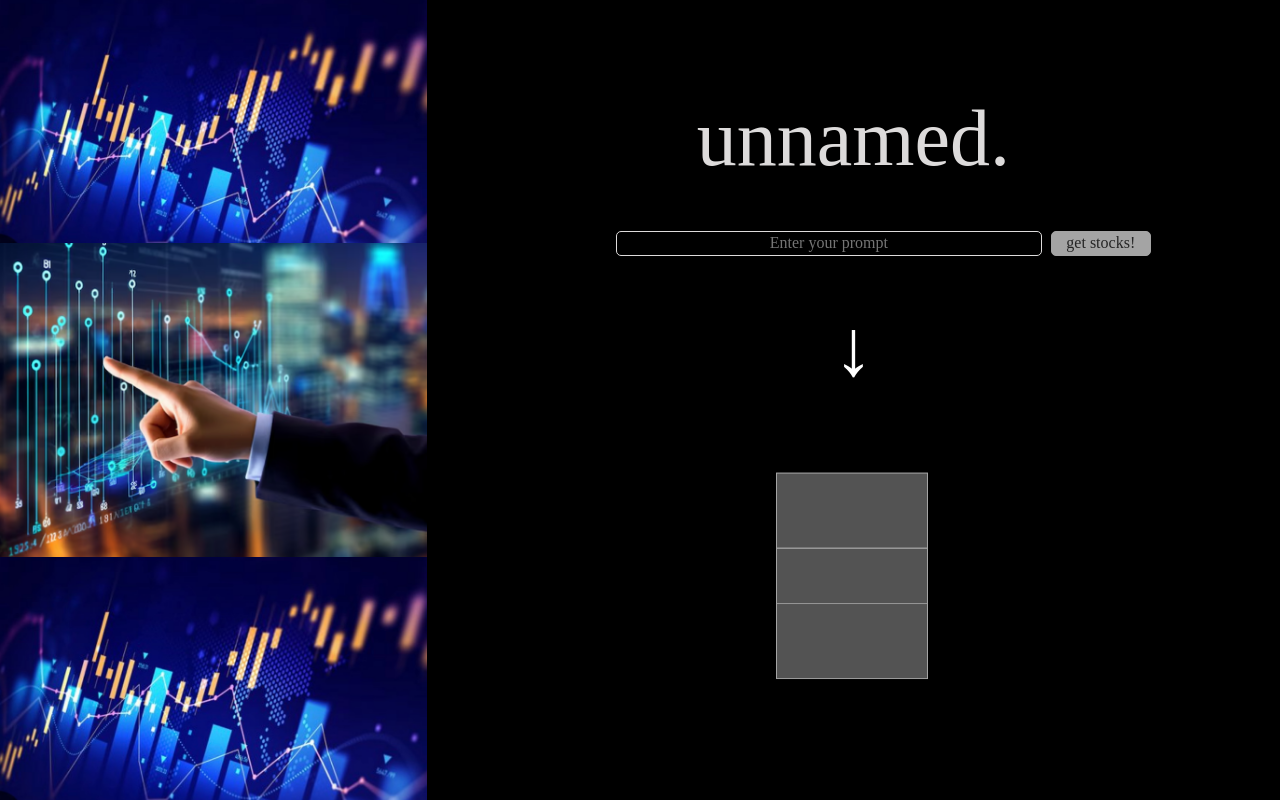
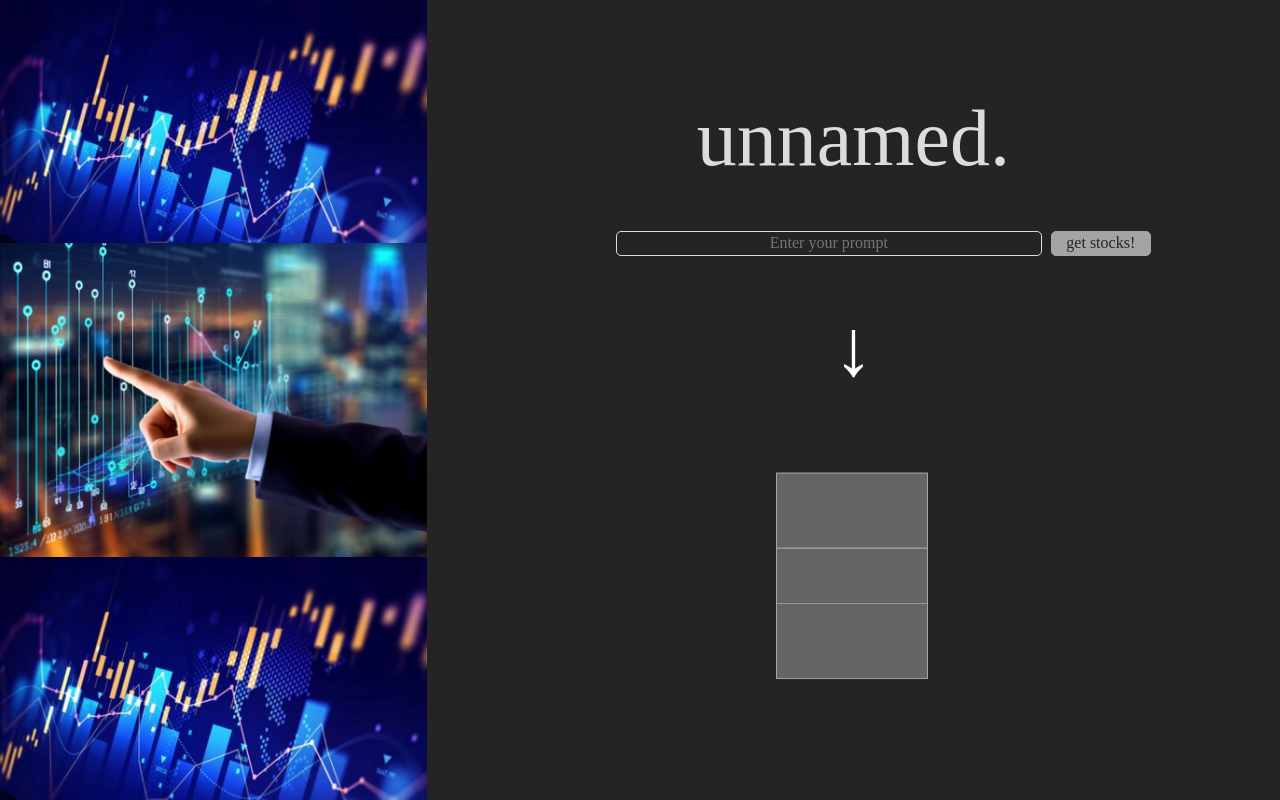
Before and after one commit to osu-elastigirl/frontend, an Angular app: page / in a window 1280 px wide. Built offline with nearby package versions, Linux system fonts and the light colour scheme.

Commit message:
changed background color to dark gray.

```diff
--- a/src/app/app.component.scss
+++ b/src/app/app.component.scss
@@ -29,7 +29,7 @@
 
 .right {
   width: 66.67%;
-  background-color: #000000; //i think change this later?
+  background-color: rgb(36, 36, 36); //updated color to lighter gray
   display: flex;
   justify-content: center;
   align-items: center;
```
